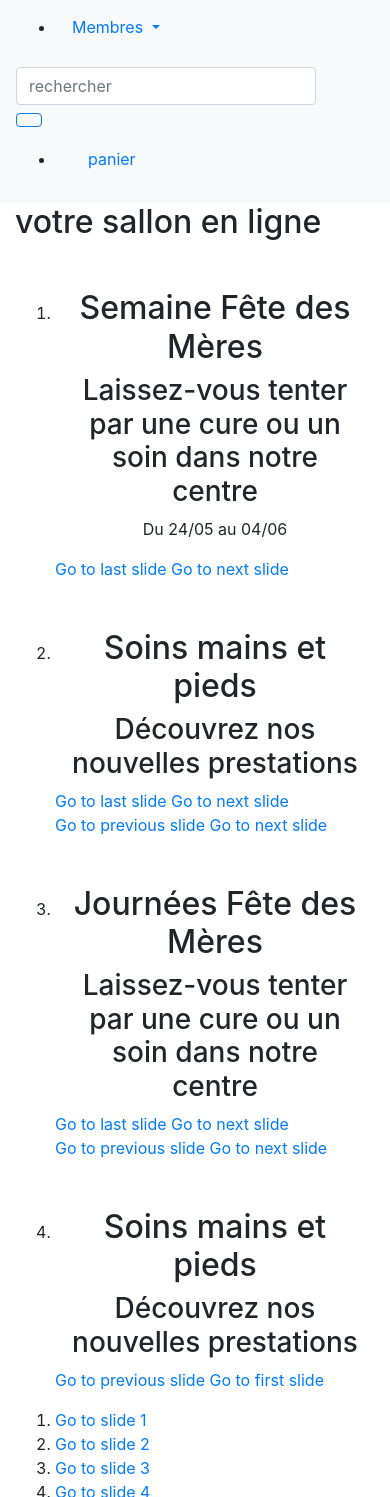
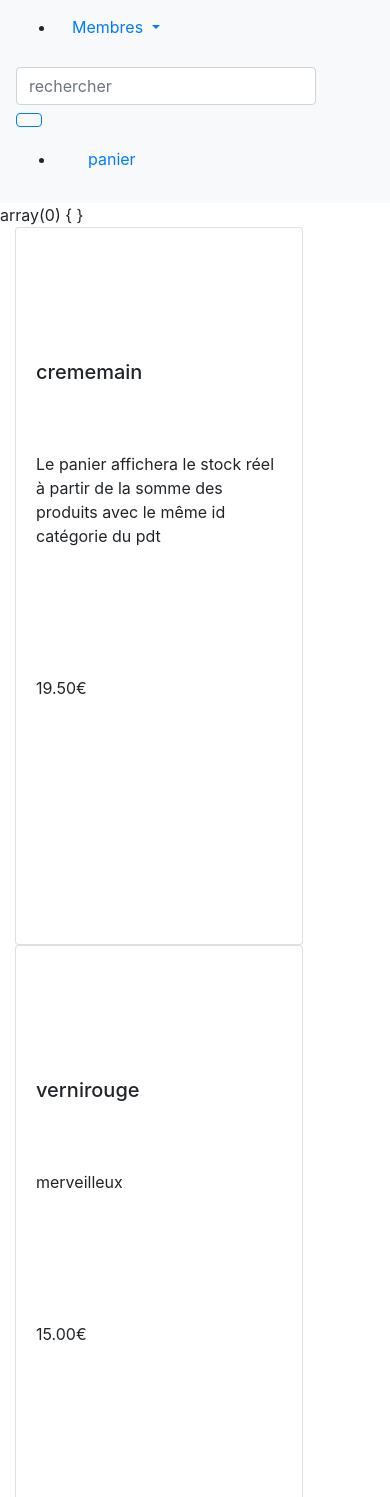
Before and after one commit to fabio-tenorio/boutique, a PHP site: page /ControllerProduits/index in a window 390 px wide; the page is wider, and only the part inside the window is pictured. Shown: the part 147-1644 px from the top of that part. Run offline with PHP 8.4, Linux system fonts and the light colour scheme; data comes from the database, SQL or seed files in the repository; some web fonts are replaced.

Commit message:
improving product page

```diff
--- a/Application/Controllers/ControllerProduits.php
+++ b/Application/Controllers/ControllerProduits.php
@@ -23,13 +23,18 @@ class ControllerProduits extends Controller
 
     public function __construct()
     {
-        $this->user = new ModelProduits;
+        $this->produit = new ModelProduits;
+        // $this->user = new ModelProduits;
         if (isset($_SESSION['user']))
         {
             $this->id = $_SESSION['user']->id;
             $this->login = $_SESSION['user']->login;
             $this->message = '';
         }
+    }
+
+    public function allProduits() {
+        return $this->produit->get_all_produits();
     }
 
     // public function index()
@@ -61,6 +66,10 @@ class ControllerProduits extends Controller
         }
     }
 
+    public function prestations() {
+        $this->render('prestations');
+    }
+
     public function produitfiche() {
         $this->render('produitfiche');
     }
--- a/Application/Models/ModelProduits.php
+++ b/Application/Models/ModelProduits.php
@@ -19,6 +19,10 @@ class ModelProduits extends Model
         //les attributs basiques de l'user, si jamais il est inscrit sur la bdd
     }
 
+    public function get_all_produits() {
+        return $this->get_all('produit');
+    }
+
     //je vérifie si il y a quelqun enregistré sur la bdd avec les données fournis par ControllerUser
     public function get_one_user($login, $mail=null)
     {
--- a/View/header.php
+++ b/View/header.php
@@ -11,7 +11,7 @@
         <a class="nav-link mx-3" href="http://<?php echo PATH;?>/ControllerUser/index">Accueil<span class="sr-only">(current)</span></a>
       </li>
       <li class="nav-item">
-        <a class="nav-link mx-3" href="#">Prestations</a>
+        <a class="nav-link mx-3" href="http://<?php echo PATH; ?>/ControllerProduits/prestations">Prestations</a>
       </li>
       <li class="nav-item">
         <a class="nav-link mx-3" href="http://<?php echo PATH; ?>/ControllerProduits/index">produits</a>
--- a/View/produits.php
+++ b/View/produits.php
@@ -1,146 +1,67 @@
-<div class="container produits">
-<section class="carousel" aria-label="Gallery">
-        <h2>votre sallon en ligne</h2>
-        <ol class="carousel__viewport">
-            <li id="carousel__slide1"
-                tabindex="0"
-                class="carousel__slide">
-                <div class="carousel__snapper">
-                    <div class="container mt-5 carousel__text__slide">
-                        <h2 class="text-center">Semaine Fête des Mères</h2>
-                        <h3 class="text-center">Laissez-vous tenter par une cure ou un soin dans notre centre</h3>
-                        <p class="text-center">Du 24/05 au 04/06</p>
+<?php
+var_dump($_POST);
+$listeProduits = $this->allProduits();
+// $this->bonne_affichage($listeProduits);
+?>
+<div class="container">
+    <div class="row">
+        <div class="col-sm-6">
+        <?php foreach($listeProduits as $value) { ?>
+                <div class="card" style="width: 18rem;">
+                <?php foreach ($value as $propertyName => $property) {
+                    if ($propertyName == 'imageproduit') { ?>
+                    <div>
+                        <img card="card-img-top" src="IMAGES<?=$property?>" alt="image du produit">
                     </div>
-                    <a href="#carousel__slide4"
-                    class="carousel__prev">Go to last slide</a>
-                    <a href="#carousel__slide2"
-                    class="carousel__next">Go to next slide</a>
+                <?php } ?>
+                    <div class="card-body">
+                        <h5 class="card-title">
+                        <?php
+                            if ($propertyName == 'titreproduit') {
+                                echo $property;
+                            }
+                        ?>
+                        </h5>
+                            <p class="card-text">
+                        <?php
+                            if ($propertyName == 'produit') {
+                                echo $property;
+                            }
+                            ?>
+                            </p>
+                            <p class="card-text">
+                            <?php
+                            if ($propertyName == "prix") {
+                                echo $property.'&#8364;';
+                            }
+                            ?>
+                            </p>
+                            <!-- <form action="" method="POST">
+                                <input type="number" placeholder="qte.">
+                                <button class="btn btn-primary" name="panier" value="<?=$value->id;?>" type="submit">ajouter au panier</button>
+                                <button class="btn btn-warning" name="commande" value="<?=$value->id;?>" type="submit">passer à la commande</button>
+                            </form> -->
+                        </div>
+                    <?php } ?>
                 </div>
-            </li>
-            <li id="carousel__slide2"
-                tabindex="0"
-                class="carousel__slide">
-            <div class="carousel__snapper">
-            <div class="carousel__snapper">
-                    <div class="container mt-5 carousel__text__slide">
-                        <h2 class="text-center">Soins mains et pieds</h2>
-                        <h3 class="text-center">Découvrez nos nouvelles prestations</h3>
-                    </div>
-                    <a href="#carousel__slide4"
-                    class="carousel__prev">Go to last slide</a>
-                    <a href="#carousel__slide2"
-                    class="carousel__next">Go to next slide</a>
-                </div>
-            </div>
-            <a href="#carousel__slide1"
-                class="carousel__prev">Go to previous slide</a>
-            <a href="#carousel__slide3"
-                class="carousel__next">Go to next slide</a>
-            </li>
-            <li id="carousel__slide3"
-                tabindex="0"
-                class="carousel__slide">
-            <div class="carousel__snapper">
-            <div class="carousel__snapper">
-                    <div class="container mt-5 carousel__text__slide">
-                        <h2 class="text-center">Journées Fête des Mères</h2>
-                        <h3 class="text-center">Laissez-vous tenter par une cure ou un soin dans notre centre</h3>
-                    </div>
-                    <a href="#carousel__slide4"
-                    class="carousel__prev">Go to last slide</a>
-                    <a href="#carousel__slide2"
-                    class="carousel__next">Go to next slide</a>
-                </div>
-            </div>
-            <a href="#carousel__slide2"
-                class="carousel__prev">Go to previous slide</a>
-            <a href="#carousel__slide4"
-                class="carousel__next">Go to next slide</a>
-            </li>
-            <li id="carousel__slide4"
-                tabindex="0"
-                class="carousel__slide">
-            <div class="carousel__snapper">
-                <div class="container mt-5 carousel__text__slide">
-                    <h2 class="text-center">Soins mains et pieds</h2>
-                    <h3 class="text-center">Découvrez nos nouvelles prestations</h3>
-                </div>
-            </div>
-            <a href="#carousel__slide3"
-                class="carousel__prev">Go to previous slide</a>
-            <a href="#carousel__slide1"
-                class="carousel__next">Go to first slide</a>
-            </li>
-        </ol>
-        <aside class="carousel__navigation">
-            <ol class="carousel__navigation-list">
-                <li class="carousel__navigation-item">
-                    <a href="#carousel__slide1"
-                    class="carousel__navigation-button">Go to slide 1</a>
-                </li>
-                <li class="carousel__navigation-item">
-                    <a href="#carousel__slide2"
-                    class="carousel__navigation-button">Go to slide 2</a>
-                </li>
-                <li class="carousel__navigation-item">
-                    <a href="#carousel__slide3"
-                    class="carousel__navigation-button">Go to slide 3</a>
-                </li>
-                <li class="carousel__navigation-item">
-                    <a href="#carousel__slide4"
-                    class="carousel__navigation-button">Go to slide 4</a>
-                </li>
-            </ol>
-        </aside>
+            <?php
+            }
+        ?>
+        </div>
+    </div>
+</div>
+
+<div class="card" style="width: 18rem;">
+  <img class="card-img-top" src="..." alt="Card image cap">
+  <div class="card-body">
+    <h5 class="card-title">Card title</h5>
+    <p class="card-text">Some quick example text to build on the card title and make up the bulk of the card's content.</p>
+    <a href="#" class="btn btn-primary">Go somewhere</a>
+  </div>
+</div>
+
+<div>
+    <section class="container produits">
+
     </section>
-    <section>
-        <ul>
-            <li>
-                <div>
-                    <img src="#" alt="produit">
-                </div>
-                <article>
-                    <h5>Titre du produit</h5>
-                    <p>description du produit</p>
-                </article>
-                <form action="#" method="POST">
-                    <input type="number" placeholder="qte.">
-                    <button type="submit">ajouter au panier</button>
-                    <button type="submit">passer à la commande</button>
-                </form>
-            </li>
-        </ul>
-    </section>
-    <table>
-        <thead>
-            <tr>
-                <th scope="col">trier par:</th>
-                <th scope="col"></th>
-                <th scope="col">nom du produit</th>
-                <th scope="col">prix</th>
-            </tr>
-        </thead>
-        <tbody>
-            <tr>
-                <th>
-                    <div class="img-produit">
-
-                    </div>
-                    <div class="desc-produit">
-                        <h5>Nom du produit</h5>
-                        <p>Lorem ipsum dolor sit amet consectetur adipisicing elit. Magnam, nobis.</p>
-                    </div>
-                    <div class="prix-produit">
-
-                    </div>
-                    <button>
-
-                    </button>
-                    <button>
-
-                    </button>
-                </th>
-            </tr>
-        </tbody>
-    </table>
 </div>
```
Also changed, not shown: View/prestations.php (added, +96 -0 lines).
